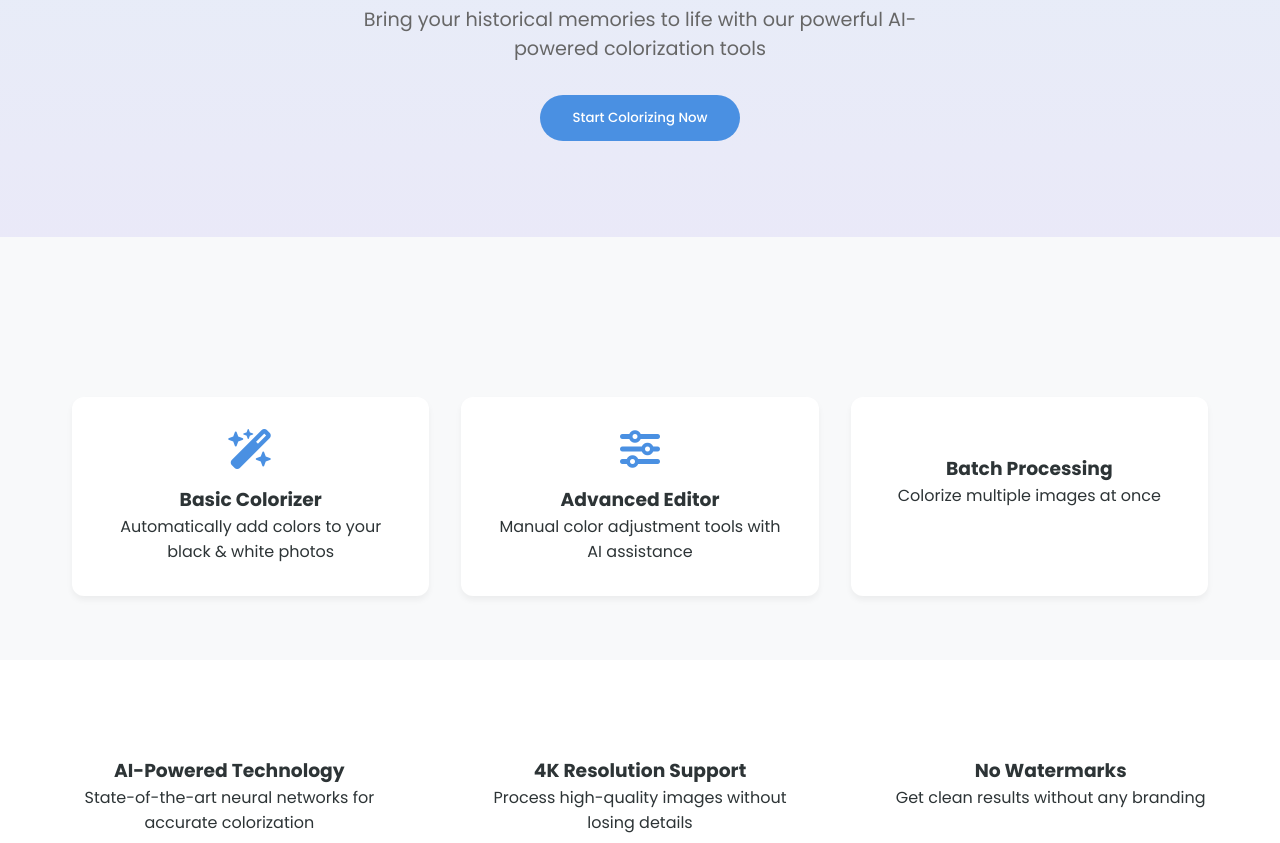
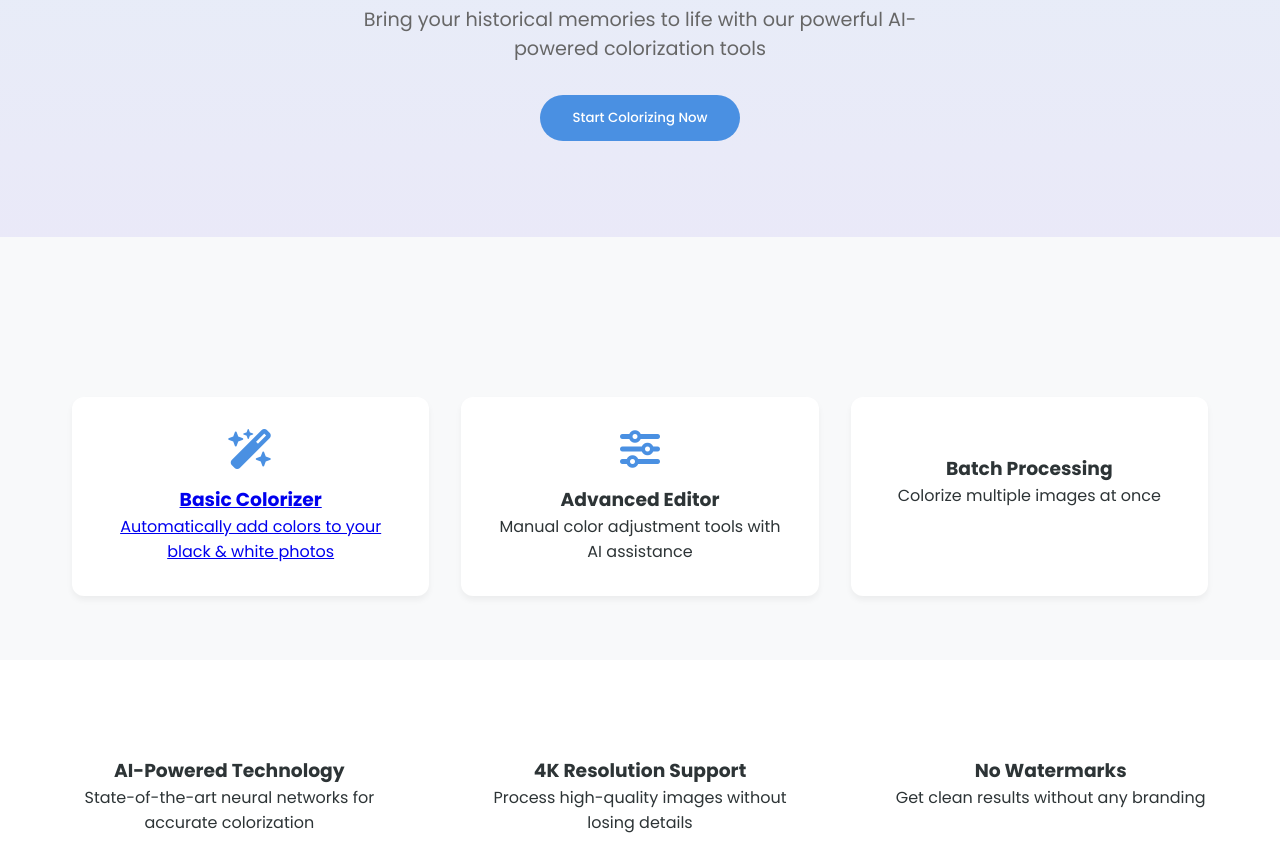
Before and after one commit to MHamza099-bit/Ai-Tool, a plain HTML site: page index.html in a window 1280 px wide. Shown: the part 254-1097 px from the top of the page. Drawn offline with Linux system fonts and the light colour scheme.

Commit message:
Update index.html

```diff
--- a/index.html
+++ b/index.html
@@ -206,11 +206,13 @@
 
     <!-- Tools Grid -->
     <section class="tools-grid">
-        <div class="tool-card">
-            <i class="fas fa-wand-magic-sparkles tool-icon"></i>
-            <h3>Basic Colorizer</h3>
-            <p>Automatically add colors to your black & white photos</p>
-        </div>
+      <a href="#" class="/tool/img-colorize.html">
+  <div class="tool-card">
+    <i class="fas fa-wand-magic-sparkles tool-icon"></i>
+    <h3>Basic Colorizer</h3>
+    <p>Automatically add colors to your black & white photos</p>
+  </div>
+      </a>
         <div class="tool-card">
             <i class="fas fa-sliders tool-icon"></i>
             <h3>Advanced Editor</h3>
```
